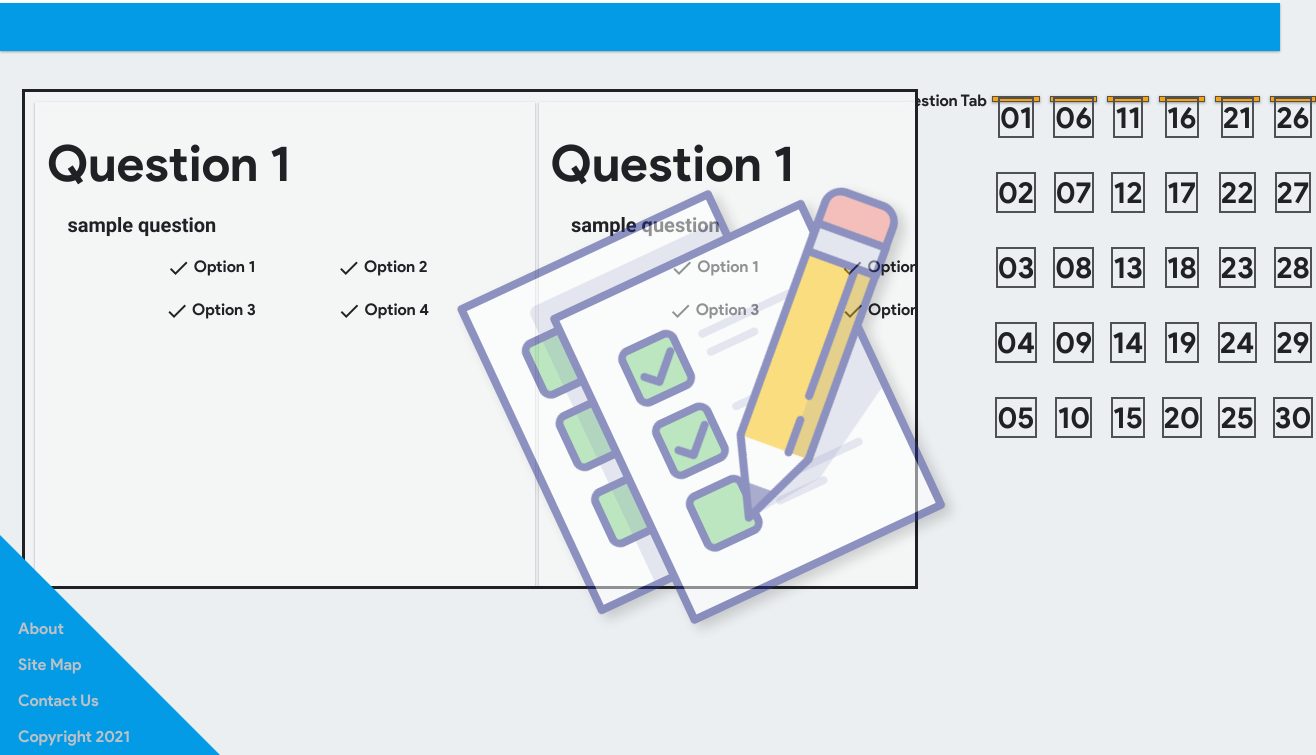
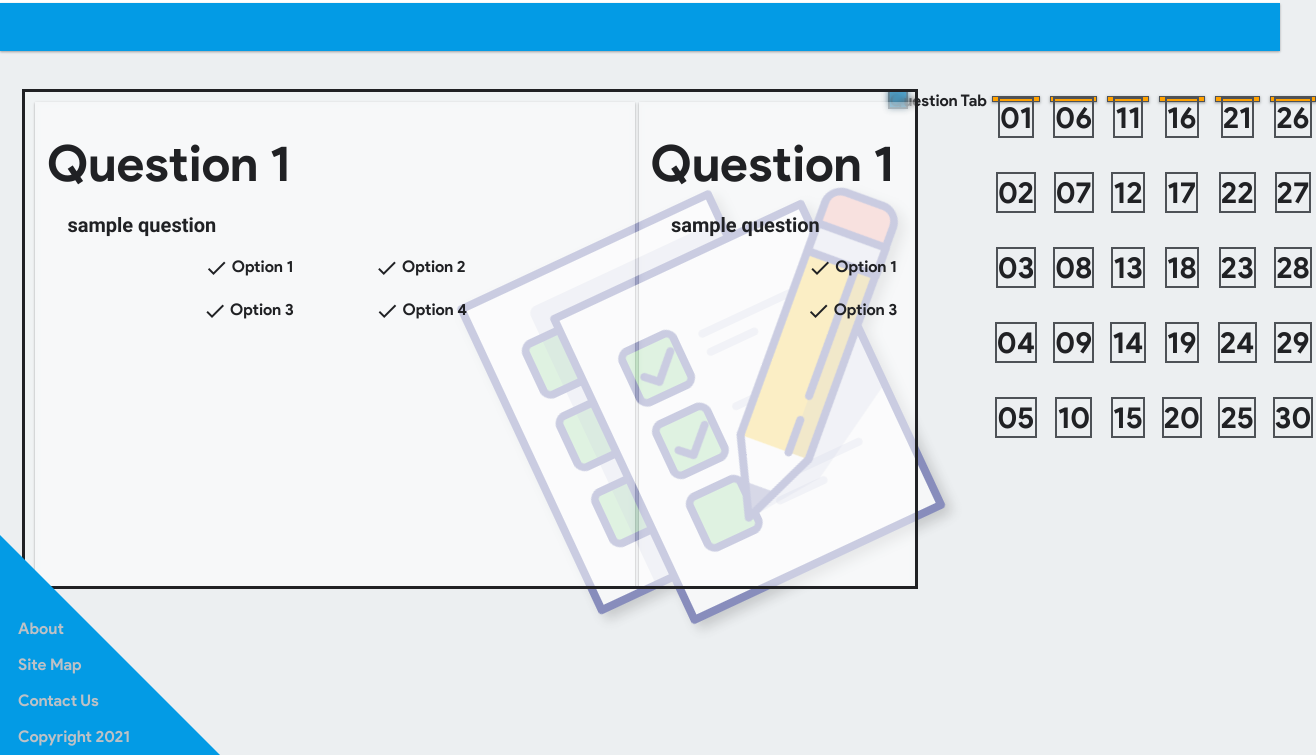
Before and after one commit to amankrokx/examPal, a website: page public/template.html in a window 1280 px wide. Shown: the part 45-800 px from the top of the page, 1316 px wide, since content can reach past the window. Drawn offline with Linux system fonts and the light colour scheme.

Commit message:
templaye fix

```diff
--- a/public/template.css
+++ b/public/template.css
@@ -15,25 +15,26 @@
 
 div.display{
     box-shadow: 5px;
-    background-color: var(--bgb);
-    backdrop-filter: blur(2px);
+    backdrop-filter: blur(1px);
 }
 
 div.qna{
     margin: 2px;
     padding: 10px;
     border: 3px solid var(--ptc);
-    background-color: var(--bgb);
+    background-color: rgba(255,255,255,0.24);
     border-radius: 0px;
+    margin-right: 20px;
     position: fixed;
     left: 20px;
     top: 132px;
     height: 500px;
     width: 70%;
-    z-index: 999;
+    z-index: 6;
     white-space: nowrap;
     overflow-x: scroll;
     overflow-y: hidden;
+    backdrop-filter: blur(3px);
 }
 
 div.cc{
@@ -43,9 +44,10 @@ div.cc{
     box-shadow: var(--shadow);
     background-color: rgba(255,255,255,0.24);
     backdrop-filter: blur(3px);
-    width: 500px;
+    width: 600px;
     white-space: normal;
     overflow-y: scroll;
+    overflow-x: hidden;
 }
 
 div.options{
--- a/public/template.html
+++ b/public/template.html
@@ -386,7 +386,7 @@
       </div>
       <div class="bottom"></div>
     </header>
-    <div class="display">
+    <div class="display" style="position: fixed;top: 0;left: 0;width: 100vw;z-index: 5;">
       <div class="qna">
         <div class="card1 cc">
           <br/>
```
Also changed, not shown: 2 other files.
